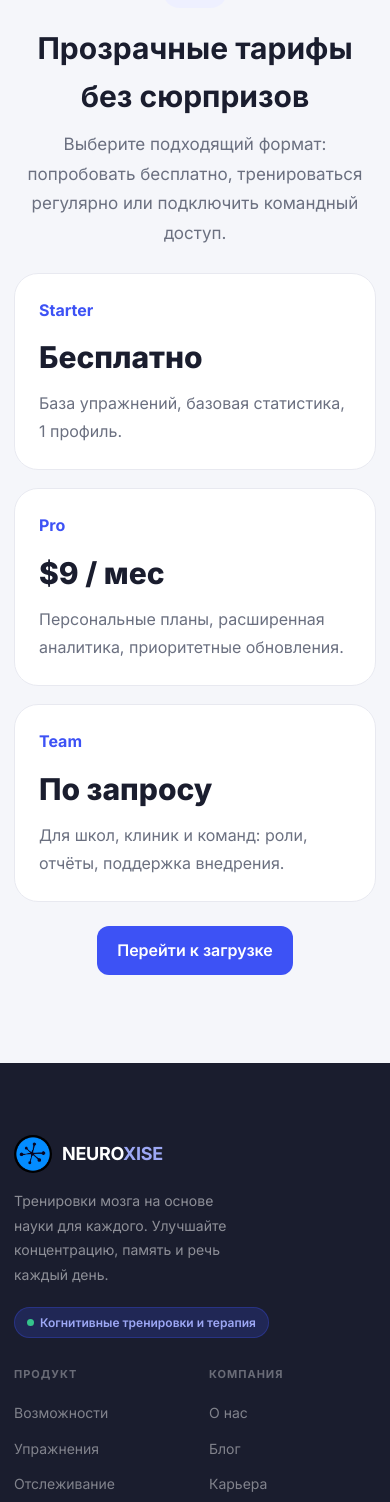
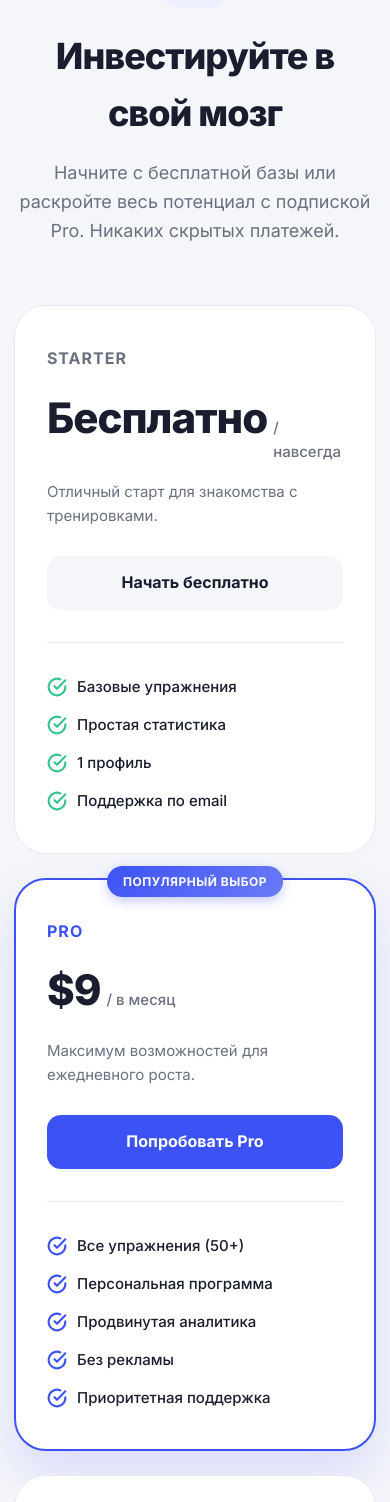
Before and after one commit to phanthooom/NEUROXISE_Website, a React (Vite) app: page /pricing in a window 390 px wide. Shown: the part 145-1647 px from the top of the page. Built offline with nearby package versions, Linux system fonts and the light colour scheme.

Commit message:
Redesign Pricing Page with premium SaaS layout

```diff
--- a/src/pages/PricingPage.jsx
+++ b/src/pages/PricingPage.jsx
@@ -2,40 +2,128 @@ import SiteChrome from '../layouts/SiteChrome'
 import { useLanguage } from '../i18n/LanguageContext'
 import { mkC } from '../theme'
 import { usePageMeta } from '../hooks/usePageMeta'
+import { CheckCircleIcon } from '../components/Icons'
 
 const COPY = {
   ru: {
     badge: 'Цены',
-    title: 'Прозрачные тарифы без сюрпризов',
-    subtitle: 'Выберите подходящий формат: попробовать бесплатно, тренироваться регулярно или подключить командный доступ.',
+    title: 'Инвестируйте в свой мозг',
+    subtitle: 'Начните с бесплатной базы или раскройте весь потенциал с подпиской Pro. Никаких скрытых платежей.',
     plans: [
-      { name: 'Starter', price: 'Бесплатно', desc: 'База упражнений, базовая статистика, 1 профиль.' },
-      { name: 'Pro', price: '$9 / мес', desc: 'Персональные планы, расширенная аналитика, приоритетные обновления.' },
-      { name: 'Team', price: 'По запросу', desc: 'Для школ, клиник и команд: роли, отчёты, поддержка внедрения.' },
+      {
+        name: 'Starter',
+        price: 'Бесплатно',
+        period: 'навсегда',
+        desc: 'Отличный старт для знакомства с тренировками.',
+        features: ['Базовые упражнения', 'Простая статистика', '1 профиль', 'Поддержка по email'],
+        cta: 'Начать бесплатно',
+        highlight: false
+      },
+      {
+        name: 'Pro',
+        price: '$9',
+        period: 'в месяц',
+        desc: 'Максимум возможностей для ежедневного роста.',
+        features: ['Все упражнения (50+)', 'Персональная программа', 'Продвинутая аналитика', 'Без рекламы', 'Приоритетная поддержка'],
+        cta: 'Попробовать Pro',
+        highlight: true,
+        popular: 'Популярный выбор'
+      },
+      {
+        name: 'Team',
+        price: 'По запросу',
+        period: 'гибкие условия',
+        desc: 'Для школ, клиник и корпоративных команд.',
+        features: ['От 5 до 1000+ профилей', 'Админ-панель', 'Выгрузка отчётов', 'Обучение команды', 'Персональный менеджер'],
+        cta: 'Связаться с нами',
+        highlight: false
+      },
     ],
-    cta: 'Перейти к загрузке',
+    faqTitle: 'Частые вопросы',
+    faqs: [
+      { q: 'Можно ли отменить подписку?', a: 'Да, вы можете отменить подписку в любой момент в настройках профиля, без штрафов и скрытых комиссий.' },
+      { q: 'Есть ли бесплатный период у Pro?', a: 'Мы предоставляем 7-дневный пробный период для новых пользователей, чтобы вы могли оценить все преимущества.' },
+    ]
   },
   en: {
     badge: 'Pricing',
-    title: 'Simple pricing, clear value',
-    subtitle: 'Pick what fits your journey: free start, pro routine, or team-scale access.',
+    title: 'Invest in your mind',
+    subtitle: 'Start with the free basics or unlock full potential with Pro. No hidden fees.',
     plans: [
-      { name: 'Starter', price: 'Free', desc: 'Core exercises, basic stats, single profile.' },
-      { name: 'Pro', price: '$9 / mo', desc: 'Personalized plans, deeper analytics, priority updates.' },
-      { name: 'Team', price: 'Custom', desc: 'For schools, clinics, and teams: roles, reports, guided onboarding.' },
+      {
+        name: 'Starter',
+        price: 'Free',
+        period: 'forever',
+        desc: 'A great starting point to explore brain training.',
+        features: ['Basic exercises', 'Simple statistics', '1 profile', 'Email support'],
+        cta: 'Start for free',
+        highlight: false
+      },
+      {
+        name: 'Pro',
+        price: '$9',
+        period: 'per month',
+        desc: 'Maximum capabilities for daily cognitive growth.',
+        features: ['All exercises (50+)', 'Personalized plan', 'Advanced analytics', 'No ads', 'Priority support'],
+        cta: 'Try Pro',
+        highlight: true,
+        popular: 'Most Popular'
+      },
+      {
+        name: 'Team',
+        price: 'Custom',
+        period: 'flexible terms',
+        desc: 'For schools, clinics, and corporate teams.',
+        features: ['From 5 to 1000+ profiles', 'Admin dashboard', 'Report exports', 'Team onboarding', 'Dedicated manager'],
+        cta: 'Contact us',
+        highlight: false
+      },
     ],
-    cta: 'Go to download',
+    faqTitle: 'Frequently Asked Questions',
+    faqs: [
+      { q: 'Can I cancel my subscription?', a: 'Yes, you can cancel your subscription at any time in your profile settings with no hidden fees.' },
+      { q: 'Is there a free trial for Pro?', a: 'We offer a 7-day free trial for all new users to experience the full benefits.' },
+    ]
   },
   uz: {
     badge: 'Narxlar',
-    title: 'Tushunarli tariflar',
-    subtitle: 'Bepul boshlang, pro rejimga o‘ting yoki jamoa uchun kengaytirilgan rejani tanlang.',
+    title: 'Miyangizga sarmoya kiriting',
+    subtitle: 'Bepul asosdan boshlang yoki Pro bilan barcha imkoniyatlarni oching. Yashirin to‘lovlar yo‘q.',
     plans: [
-      { name: 'Starter', price: 'Bepul', desc: 'Asosiy mashqlar, oddiy statistika, 1 profil.' },
-      { name: 'Pro', price: '$9 / oy', desc: 'Shaxsiy reja, keng analitika, tezkor yangilanishlar.' },
-      { name: 'Team', price: 'Kelishuv asosida', desc: 'Maktablar va klinikalar uchun: rollar, hisobotlar, joriy etish yordami.' },
+      {
+        name: 'Starter',
+        price: 'Bepul',
+        period: 'doimiy',
+        desc: 'Miya mashqlari bilan tanishish uchun ajoyib boshlanish.',
+        features: ['Asosiy mashqlar', 'Oddiy statistika', '1 profil', 'Email yordam'],
+        cta: 'Bepul boshlash',
+        highlight: false
+      },
+      {
+        name: 'Pro',
+        price: '$9',
+        period: 'oyiga',
+        desc: 'Har kungi kognitiv o‘sish uchun maksimal imkoniyatlar.',
+        features: ['Barcha mashqlar (50+)', 'Shaxsiy dastur', 'Keng analitika', 'Reklamasiz', 'Tezkor yordam'],
+        cta: 'Pro-ni sinab ko‘rish',
+        highlight: true,
+        popular: 'Eng ommabop'
+      },
+      {
+        name: 'Team',
+        price: 'Kelishuv',
+        period: 'moslashuvchan',
+        desc: 'Maktablar, klinikalar va korporativ jamoalar uchun.',
+        features: ['5 dan 1000+ profilgacha', 'Admin panel', 'Hisobotlarni yuklash', 'Jamoani o‘qitish', 'Shaxsiy menejer'],
+        cta: 'Biz bilan bog‘lanish',
+        highlight: false
+      },
     ],
-    cta: 'Yuklab olish sahifasi',
+    faqTitle: 'Ko‘p so‘raladigan savollar',
+    faqs: [
+      { q: 'Obunani bekor qilsam bo‘ladimi?', a: 'Ha, istalgan vaqtda profil sozlamalaridan obunani bekor qilishingiz mumkin.' },
+      { q: 'Pro uchun bepul sinov bormi?', a: 'Barcha afzalliklarni baholash uchun yangi foydalanuvchilarga 7 kunlik bepul sinov muddatini taqdim etamiz.' },
+    ]
   },
 }
 
@@ -49,35 +137,108 @@ export default function PricingPage() {
     <SiteChrome>
       <section style={{ padding: '120px 0 88px', background: c.pageBg }}>
         <div className="container">
+          {/* Header */}
           <div className="pr-head">
-            <div className="pr-badge">{t.badge}</div>
-            <h1 style={{ color: c.text, fontSize: 'clamp(30px, 4.8vw, 52px)', marginBottom: 10 }}>{t.title}</h1>
-            <p style={{ color: c.text2, fontSize: 17, lineHeight: 1.75, maxWidth: 760, margin: '0 auto' }}>{t.subtitle}</p>
+            <div className="pr-badge" style={{ background: isDark ? 'rgba(61,82,245,.15)' : '#EEF0FF', color: '#3D52F5' }}>{t.badge}</div>
+            <h1 style={{ color: c.text, fontSize: 'clamp(36px, 5vw, 56px)', fontWeight: 800, letterSpacing: '-1px', marginBottom: 16 }}>{t.title}</h1>
+            <p style={{ color: c.text2, fontSize: 18, lineHeight: 1.6, maxWidth: 640, margin: '0 auto' }}>{t.subtitle}</p>
           </div>
+
+          {/* Pricing Grid */}
           <div className="pr-grid">
             {t.plans.map((plan, i) => (
-              <article key={plan.name} className="pr-card" style={{ background: isDark ? '#141728' : '#fff', borderColor: c.border, animationDelay: `${i * 100}ms` }}>
-                <div style={{ color: '#3D52F5', fontWeight: 700, marginBottom: 10 }}>{plan.name}</div>
-                <div style={{ color: c.text, fontSize: 30, fontWeight: 800, marginBottom: 8 }}>{plan.price}</div>
-                <p style={{ color: c.text2, lineHeight: 1.75 }}>{plan.desc}</p>
+              <article
+                key={plan.name}
+                className={`pr-card ${plan.highlight ? 'pr-card-pro' : ''}`}
+                style={{
+                  background: isDark ? (plan.highlight ? 'linear-gradient(180deg, #1A1D2E 0%, #141728 100%)' : '#141728') : '#fff',
+                  borderColor: plan.highlight ? '#3D52F5' : c.border,
+                  animationDelay: `${i * 100}ms`
+                }}
+              >
+                {plan.highlight && (
+                  <div className="pr-popular" style={{ background: 'linear-gradient(135deg, #3D52F5, #6A7BF7)' }}>
+                    {plan.popular}
+                  </div>
+                )}
+
+                <div style={{ color: plan.highlight ? '#3D52F5' : c.text2, fontWeight: 700, fontSize: 16, marginBottom: 12, textTransform: 'uppercase', letterSpacing: 1 }}>
+                  {plan.name}
+                </div>
+
+                <div style={{ display: 'flex', alignItems: 'baseline', gap: 6, marginBottom: 16 }}>
+                  <span style={{ color: c.text, fontSize: 42, fontWeight: 800, letterSpacing: '-1px' }}>{plan.price}</span>
+                  <span style={{ color: c.text2, fontSize: 15, fontWeight: 500 }}>/ {plan.period}</span>
+                </div>
+
+                <p style={{ color: c.text2, fontSize: 15, lineHeight: 1.6, marginBottom: 28, minHeight: 48 }}>{plan.desc}</p>
+
+                <a href={plan.name === 'Team' ? '/contact' : '/download'} className={`pr-btn ${plan.highlight ? 'pr-btn-pro' : ''}`} style={{
+                  background: plan.highlight ? '#3D52F5' : (isDark ? '#252840' : '#F5F6FA'),
+                  color: plan.highlight ? '#fff' : c.text,
+                }}>
+                  {plan.cta}
+                </a>
+
+                <div style={{ marginTop: 32, paddingTop: 32, borderTop: `1px solid ${c.border}` }}>
+                  <ul style={{ listStyle: 'none', padding: 0, margin: 0, display: 'flex', flexDirection: 'column', gap: 14 }}>
+                    {plan.features.map(feat => (
+                      <li key={feat} style={{ display: 'flex', alignItems: 'center', gap: 10, color: c.text, fontSize: 15, fontWeight: 500 }}>
+                        <div style={{ display: 'flex', flexShrink: 0, color: plan.highlight ? '#3D52F5' : '#34C48C' }}>
+                          <CheckCircleIcon size={20} strokeWidth={2.5} />
+                        </div>
+                        {feat}
+                      </li>
+                    ))}
+                  </ul>
+                </div>
               </article>
             ))}
           </div>
-          <div style={{ textAlign: 'center', marginTop: 24 }}>
-            <a href="/download" className="pr-btn">{t.cta}</a>
+
+          {/* FAQ Section */}
+          <div className="pr-faq">
+            <h2 style={{ color: c.text, fontSize: 28, fontWeight: 800, textAlign: 'center', marginBottom: 40 }}>{t.faqTitle}</h2>
+            <div className="pr-faq-grid">
+              {t.faqs.map(faq => (
+                <div key={faq.q} style={{ background: isDark ? '#141728' : '#F5F6FA', padding: 24, borderRadius: 20 }}>
+                  <h3 style={{ color: c.text, fontSize: 17, fontWeight: 700, marginBottom: 10 }}>{faq.q}</h3>
+                  <p style={{ color: c.text2, fontSize: 15, lineHeight: 1.6, margin: 0 }}>{faq.a}</p>
+                </div>
+              ))}
+            </div>
           </div>
+
         </div>
       </section>
 
       <style>{`
-        .pr-head{text-align:center;animation:fadeUp .55s ease both}
-        .pr-badge{display:inline-flex;padding:6px 14px;border-radius:999px;background:#EEF0FF;color:#3D52F5;font-size:13px;font-weight:700;margin-bottom:16px}
-        .pr-grid{margin-top:24px;display:grid;grid-template-columns:repeat(3,1fr);gap:18px}
-        .pr-card{border:1px solid;border-radius:24px;padding:24px;animation:fadeUp .6s ease both}
-        .pr-card:hover{transform:translateY(-4px);transition:transform .22s ease}
-        .pr-btn{display:inline-block;background:#3D52F5;color:#fff;padding:12px 20px;border-radius:12px;text-decoration:none;font-weight:600}
-        @keyframes fadeUp{from{opacity:0;transform:translateY(14px)}to{opacity:1;transform:translateY(0)}}
-        @media (max-width:960px){.pr-grid{grid-template-columns:1fr}}
+        .pr-head{text-align:center;animation:fadeUp .55s ease both;margin-bottom:60px}
+        .pr-badge{display:inline-flex;padding:6px 14px;border-radius:999px;font-size:13px;font-weight:700;margin-bottom:20px}
+
+        .pr-grid{display:grid;grid-template-columns:repeat(3,1fr);gap:24px;align-items:start;margin-bottom:80px}
+
+        .pr-card{position:relative;border:1px solid;border-radius:32px;padding:40px 32px;animation:fadeUp .6s ease both;transition:transform .3s cubic-bezier(0.4,0,0.2,1), box-shadow .3s cubic-bezier(0.4,0,0.2,1);display:flex;flex-direction:column}
+        .pr-card:hover{transform:translateY(-8px)}
+
+        .pr-card-pro{box-shadow:0 24px 48px rgba(61,82,245,.15);border-width:2px;padding:39px 31px}
+        .pr-card-pro:hover{box-shadow:0 32px 64px rgba(61,82,245,.25)}
+
+        .pr-popular{position:absolute;top:-14px;left:50%;transform:translateX(-50%);color:#fff;padding:6px 16px;border-radius:999px;font-size:12px;font-weight:700;letter-spacing:.5px;text-transform:uppercase;box-shadow:0 4px 12px rgba(61,82,245,.3)}
+
+        .pr-btn{display:block;text-align:center;padding:14px;border-radius:14px;text-decoration:none;font-weight:700;font-size:16px;transition:all .2s ease}
+        .pr-btn:hover{filter:brightness(0.95)}
+        .pr-btn-pro:hover{filter:brightness(1.1);box-shadow:0 8px 24px rgba(61,82,245,.3)}
+
+        .pr-faq{max-width:800px;margin:0 auto;animation:fadeUp .7s ease both}
+        .pr-faq-grid{display:grid;grid-template-columns:1fr 1fr;gap:20px}
+
+        @keyframes fadeUp{from{opacity:0;transform:translateY(20px)}to{opacity:1;transform:translateY(0)}}
+
+        @media (max-width:960px){
+          .pr-grid{grid-template-columns:1fr;max-width:480px;margin-left:auto;margin-right:auto}
+          .pr-faq-grid{grid-template-columns:1fr}
+        }
       `}</style>
     </SiteChrome>
   )
```
